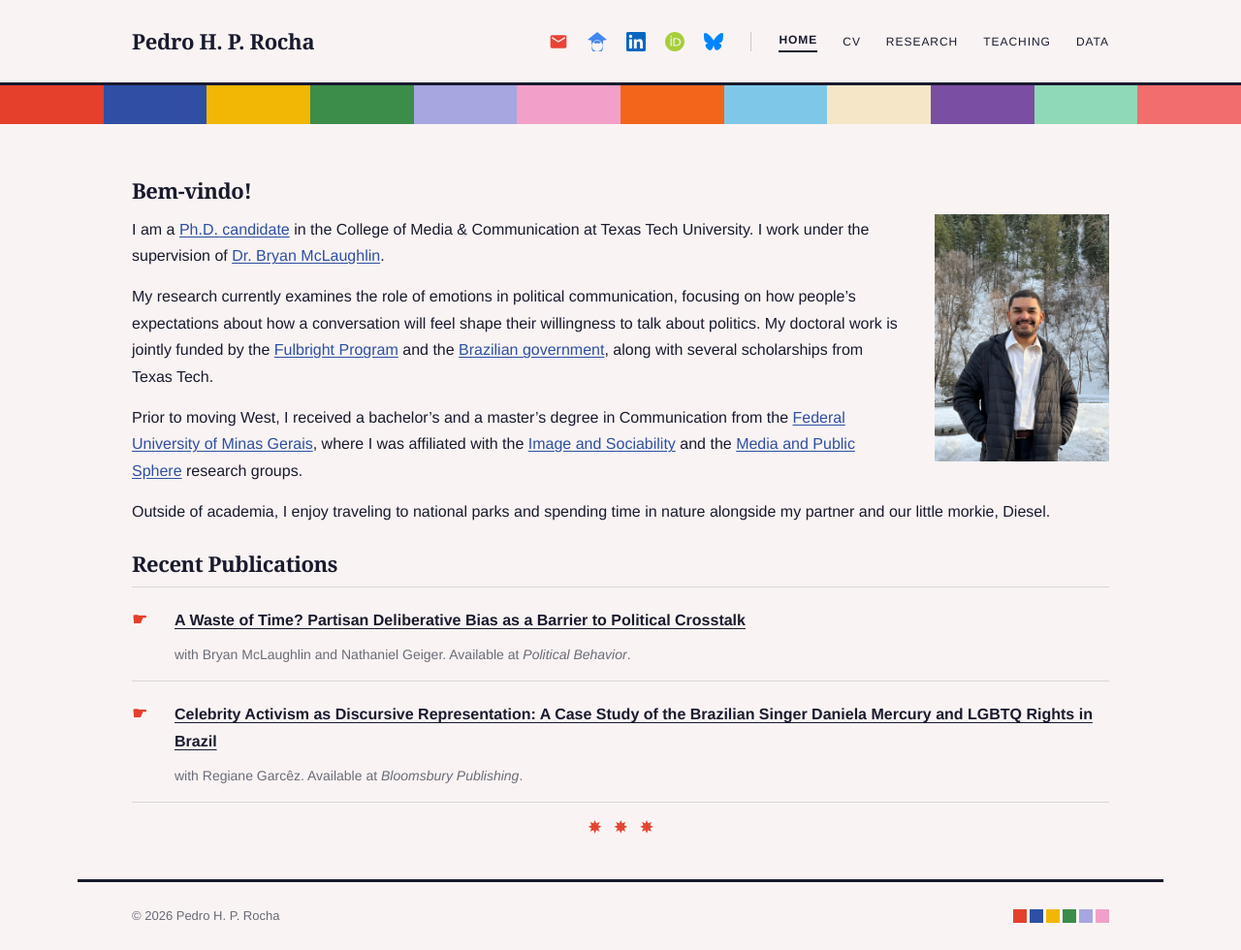
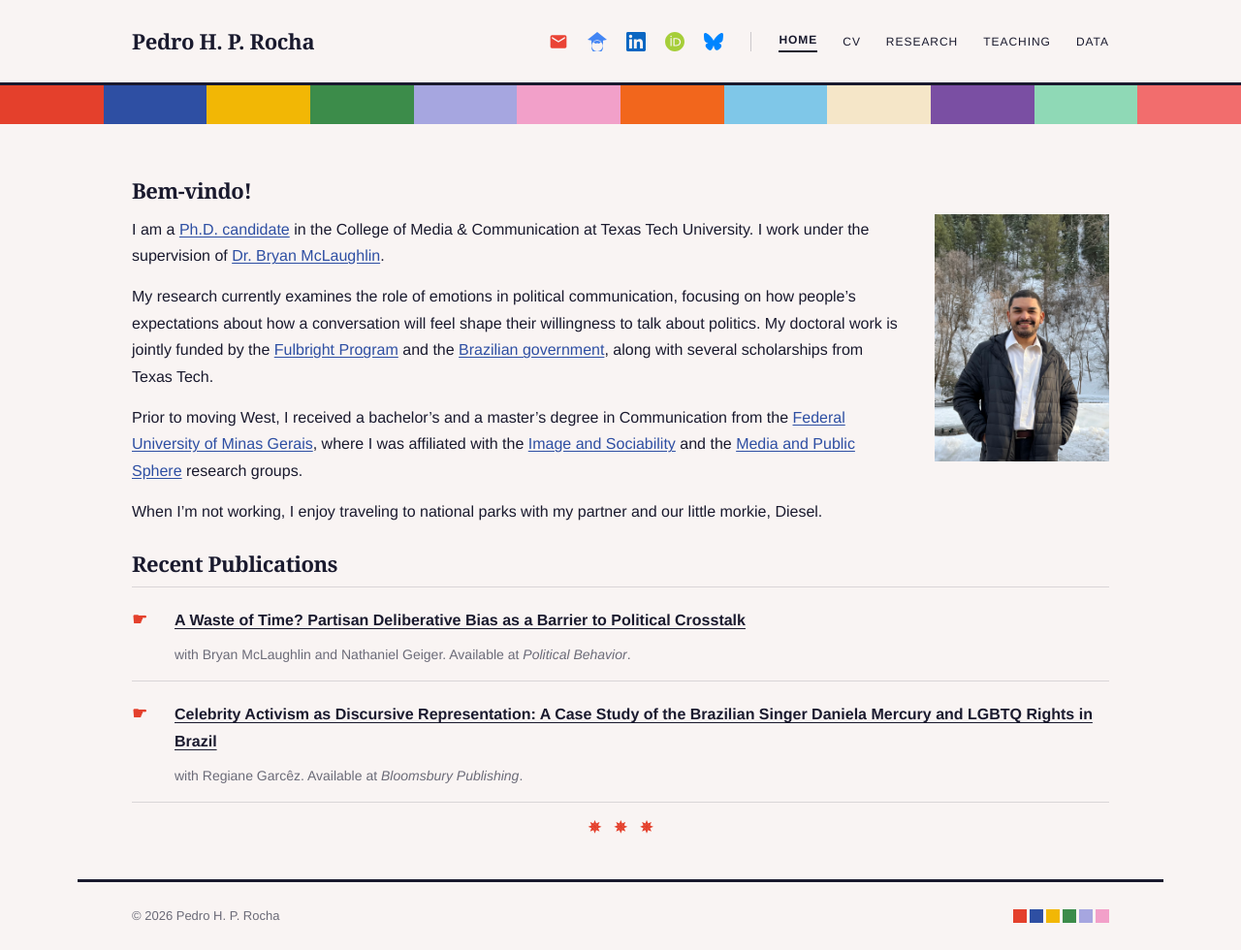
Before and after one commit to pedrohprocha/pedrohprocha.github.io, a Jekyll site: the page built from index.md, in a window 1280 px wide. Shown: the whole page at 97% size. Built offline with Jekyll 4.4.1, drawn with Linux system fonts in a browser that asks for light colours; some web fonts are replaced.

Commit message:
your message here

```diff
--- a/index.md
+++ b/index.md
@@ -13,7 +13,7 @@ My research currently examines the role of emotions in political communication,
 
 Prior to moving West, I received a bachelor’s and a master’s degree in Communication from the [Federal University of Minas Gerais](http://www.ppgcom.fafich.ufmg.br/indexi.php), where I was affiliated with the [Image and Sociability](https://www.fafich.ufmg.br/gris/) and the [Media and Public Sphere](https://grupoemeblog.wordpress.com/) research groups.
 
-Outside of academia, I enjoy traveling to national parks and spending time in nature alongside my partner and our little morkie, Diesel.
+When I'm not working, I enjoy traveling to national parks with my partner and our little morkie, Diesel.
 
 ## Recent Publications
 
```
Also changed, not shown: 2 other files.
